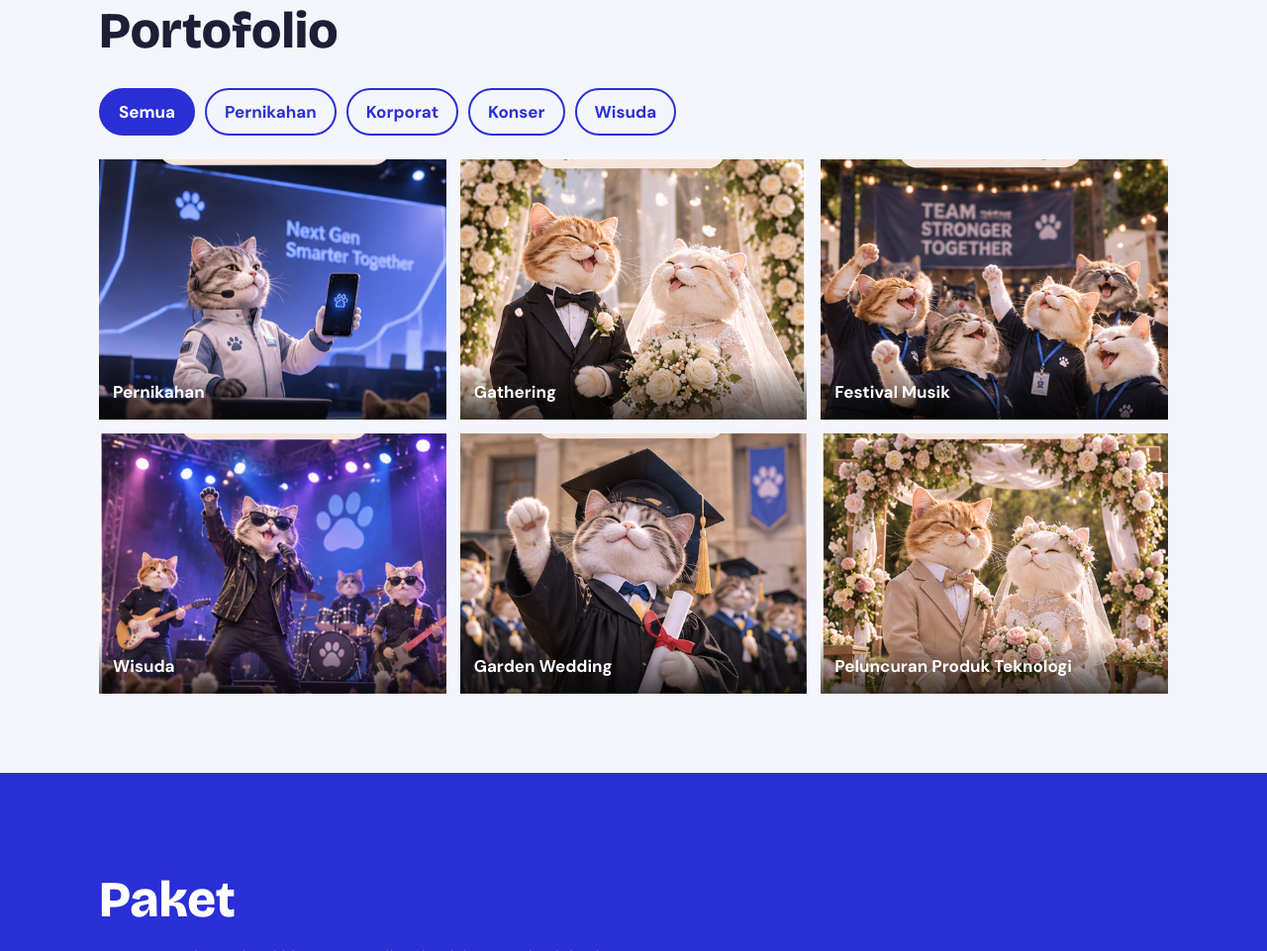
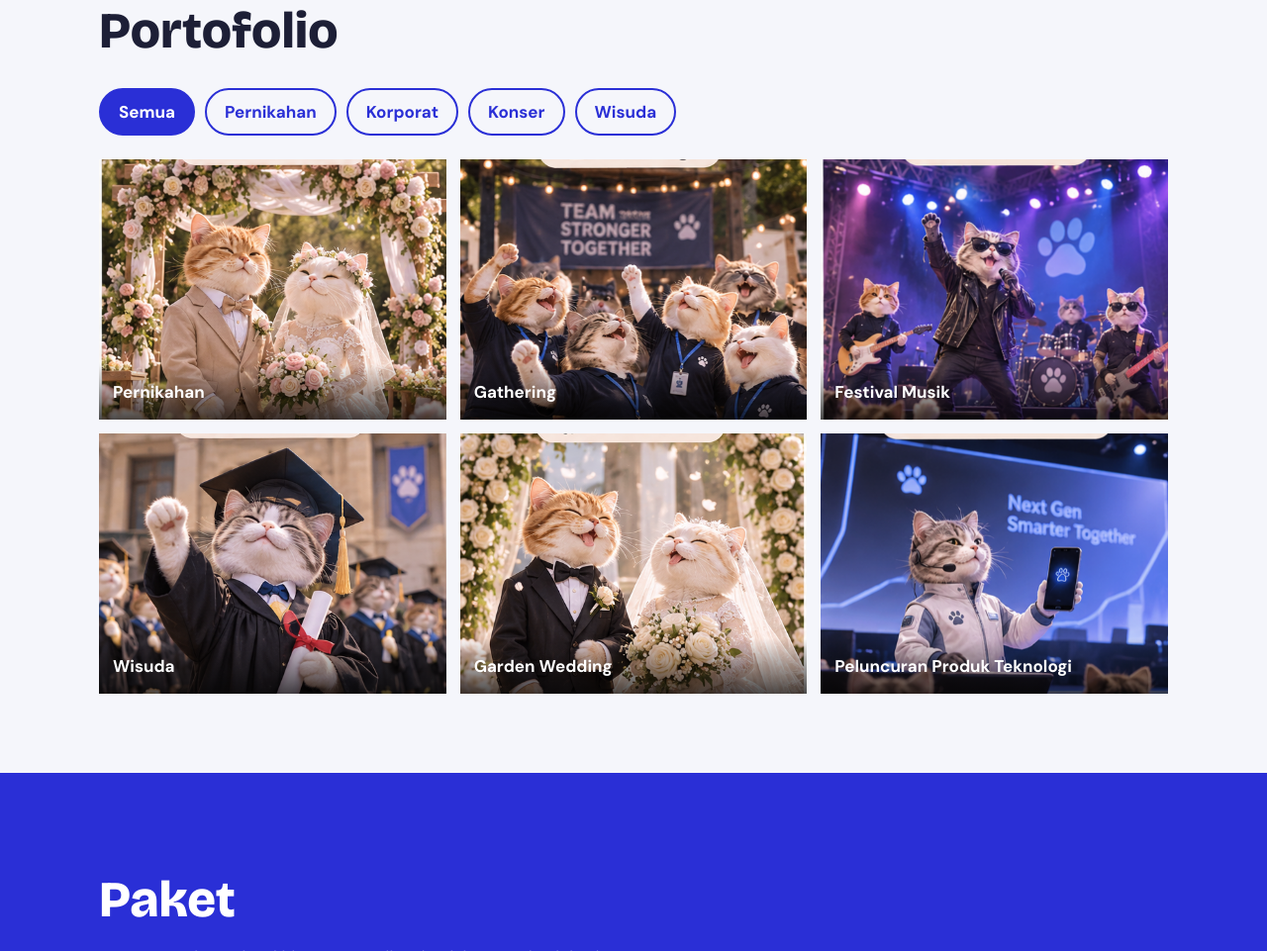
Before and after one commit to Ularadani/eo-abdul, a plain HTML site: page index.html in a window 1280 px wide. Shown: the part 2632-3593 px from the top of the page at 99% size. Drawn offline with nearby package versions, Linux system fonts and the light colour scheme; no server answers.

Commit message:
porto img

```diff
--- a/style.css
+++ b/style.css
@@ -62,12 +62,12 @@ a{color:inherit}
 .abdul_porto:hover{transform:scale(1.02)}
 .abdul_porto[hidden]{display:none}
 .abdul_porto span{position:absolute;left:0;right:0;bottom:0;padding:14px;font-weight:700;background:linear-gradient(transparent,rgba(0,0,0,.7))}
-.abdul_p1{background:url(assets/images/porto-1.png) center/cover no-repeat,linear-gradient(150deg,#ff8aa8,#6a2c70)}
-.abdul_p2{background:url(assets/images/porto-2.png) center/cover no-repeat,linear-gradient(150deg,#4cc9f0,#1a1d8f)}
-.abdul_p3{background:url(assets/images/porto-3.png) center/cover no-repeat,linear-gradient(150deg,#ffc233,#b5179e)}
-.abdul_p4{background:url(assets/images/porto-4.png) center/cover no-repeat,linear-gradient(150deg,#80ed99,#22577a)}
-.abdul_p5{background:url(assets/images/porto-5.png) center/cover no-repeat,linear-gradient(150deg,#f9c74f,#43aa8b)}
-.abdul_p6{background:url(assets/images/porto-6.png) center/cover no-repeat,linear-gradient(150deg,#9d4edd,#10002b)}
+.abdul_p1{background:url(assets/images/porto-6.png) center/cover no-repeat,linear-gradient(150deg,#ff8aa8,#6a2c70)}
+.abdul_p2{background:url(assets/images/porto-3.png) center/cover no-repeat,linear-gradient(150deg,#4cc9f0,#1a1d8f)}
+.abdul_p3{background:url(assets/images/porto-4.png) center/cover no-repeat,linear-gradient(150deg,#ffc233,#b5179e)}
+.abdul_p4{background:url(assets/images/porto-5.png) center/cover no-repeat,linear-gradient(150deg,#80ed99,#22577a)}
+.abdul_p5{background:url(assets/images/porto-2.png) center/cover no-repeat,linear-gradient(150deg,#f9c74f,#43aa8b)}
+.abdul_p6{background:url(assets/images/porto-1.png) center/cover no-repeat,linear-gradient(150deg,#9d4edd,#10002b)}
 
 .abdul_paket_grid{display:grid;grid-template-columns:repeat(3,1fr);gap:20px;align-items:stretch}
 .abdul_kartu_paket{background:#fff;color:var(--abdul_teks);padding:30px 24px;border-radius:8px;display:flex;flex-direction:column;gap:12px}
```
